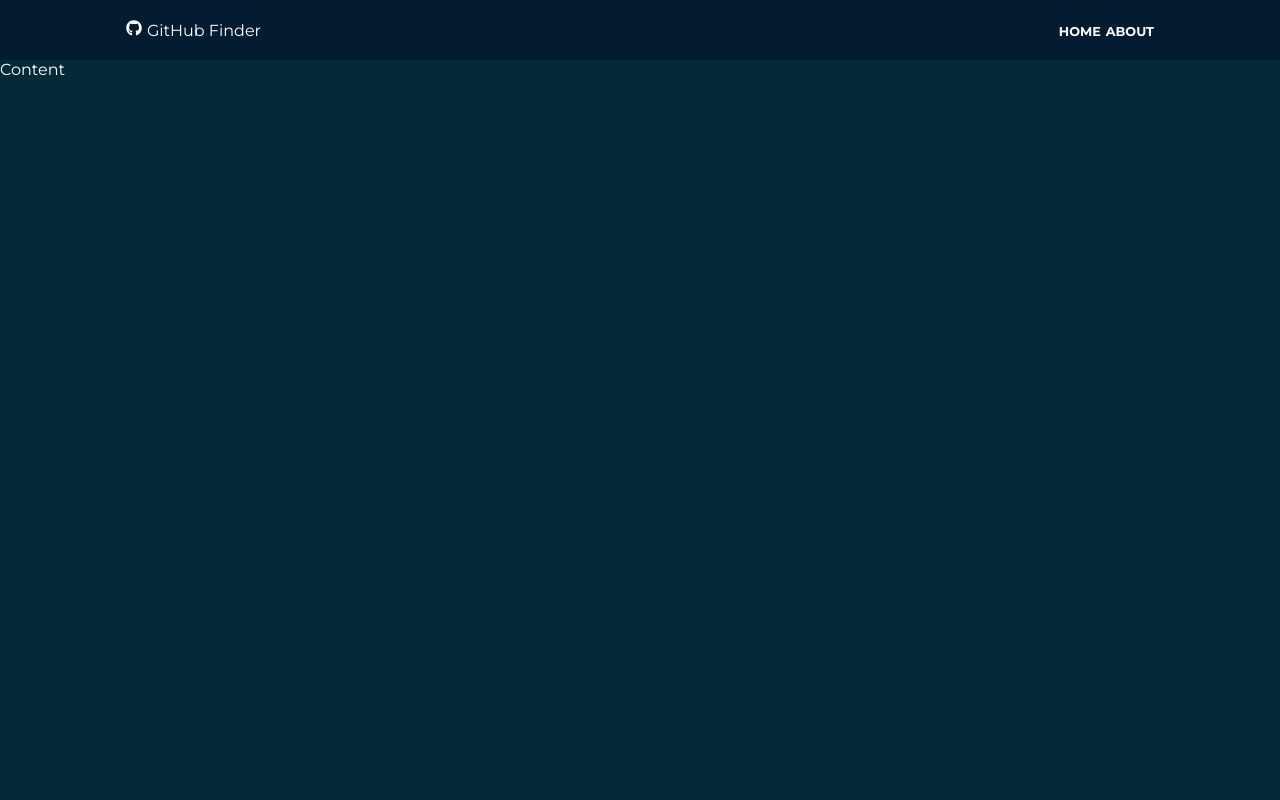
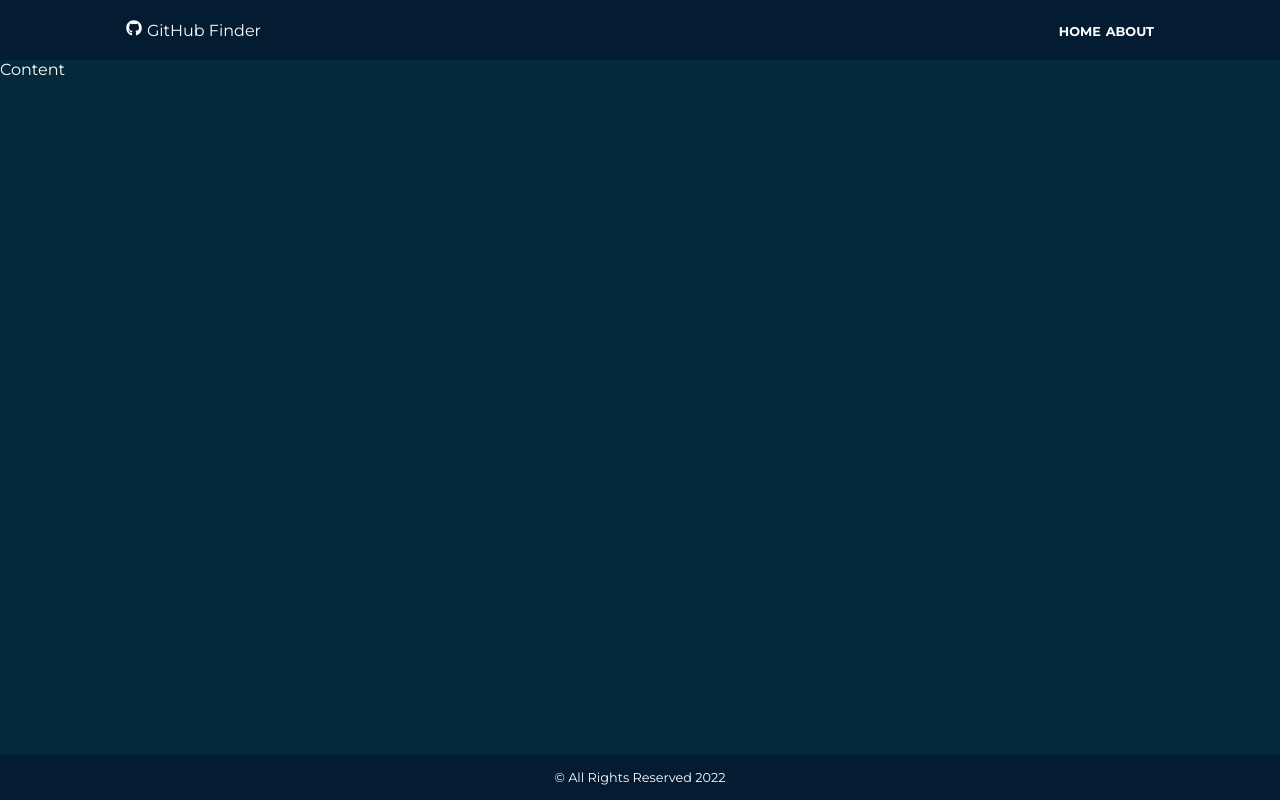
Before and after one commit to VentsiGeorgiev/react-applications, a React (Create React App) app in the folder github-finder/: page / in a window 1280 px wide. Built offline with nearby package versions, Linux system fonts and the light colour scheme.

Commit message:
Added footed

```diff
--- a/github-finder/src/App.js
+++ b/github-finder/src/App.js
@@ -1,5 +1,6 @@
 import { BrowserRouter as Router, Route } from 'react-router-dom';
 import './App.css';
+import Footer from './components/layout/Footer';
 import Navbar from './components/layout/Navbar';
 
 function App() {
@@ -8,9 +9,11 @@ function App() {
 
       <Navbar />
 
+      <main>Content</main>
+
+      <Footer />
 
 
-      <main>Content</main>
     </Router>
   );
 }
--- /dev/null
+++ b/github-finder/src/components/layout/Footer.css
@@ -0,0 +1,4 @@
+.credits {
+  font-size: 0.8rem;
+  text-align: center;
+}
--- /dev/null
+++ b/github-finder/src/components/layout/Footer.jsx
@@ -0,0 +1,13 @@
+import './Footer.css'
+
+function Footer() {
+  const footerYear = new Date().getFullYear()
+  return (
+    <footer >
+      <div className="container credits">
+        &copy; All Rights Reserved  {footerYear}
+      </div>
+    </footer>
+  )
+}
+export default Footer
--- a/github-finder/src/components/layout/Navbar.jsx
+++ b/github-finder/src/components/layout/Navbar.jsx
@@ -1,6 +1,5 @@
 import { FaGithub } from 'react-icons/fa'
 import { Link } from 'react-router-dom'
-import PropTypes from 'prop-types'
 
 function Navbar() {
   return (
--- a/github-finder/src/index.css
+++ b/github-finder/src/index.css
@@ -32,3 +32,17 @@ body {
   max-width: 1028px;
   margin: 0 auto;
 }
+
+main {
+  position: relative;
+  min-height: 80vh;
+}
+
+footer {
+  position: absolute;
+  bottom: 0;
+  width: 100%;
+  padding: 15px 0;
+  background-color: var(--primary-color);
+  margin: auto;
+}
```
